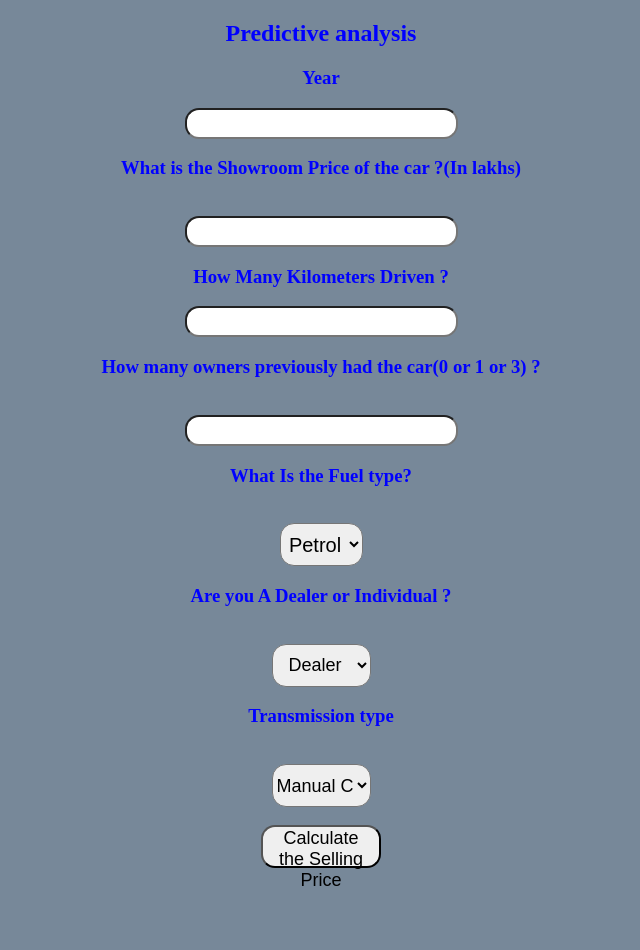
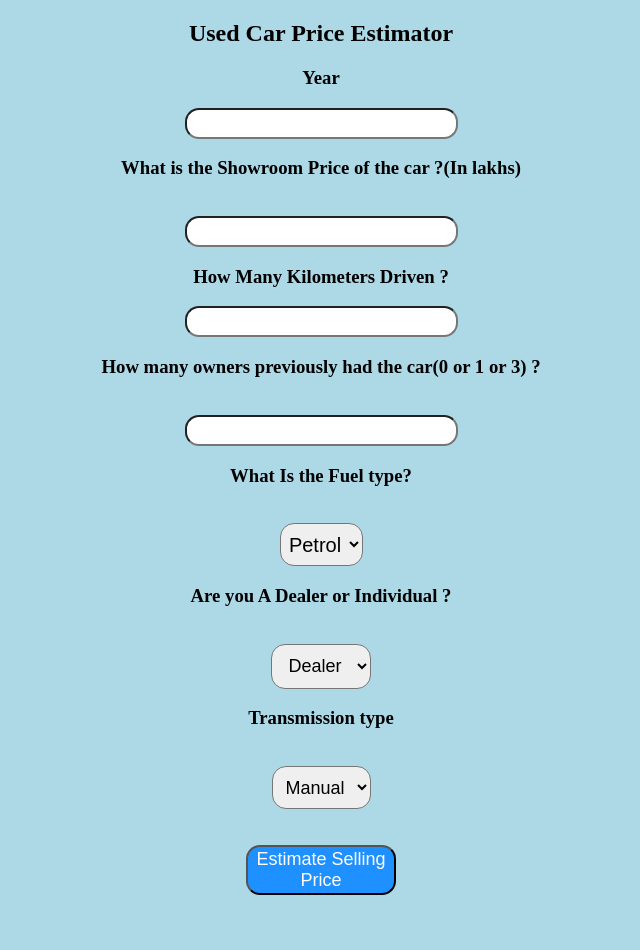
Before and after one commit to shivasaib/UsedCarPricePrediction, a Flask app: page / in a window 1280 px wide. Shown: the whole page, without its empty margins (319-959 px from the left). Before the commit the page ends 886 px from the top, so only its background shows below. Run offline with Flask 2, Linux system fonts and the light colour scheme; parts of the project's set-up code (start-up, migrations or seed data) failed here and were passed over.

Commit message:
Update index.html
css update

```diff
--- a/templates/index.html
+++ b/templates/index.html
@@ -9,9 +9,11 @@
 
 <body>
 
-    <div style="color:blue">
+
+
+    <div style="color:black">
         <form action="{{ url_for('predict')}}" method="post">
-            <h2>Predictive analysis</h2>
+            <h2>Used Car Price Estimator</h2>
             <h3>Year</h3>
             <input id="first" name="Year" type="number ">
             <h3>What is the Showroom Price of the car ?(In lakhs)</h3><br><input id="second" name="Present_Price" required="required">
@@ -27,10 +29,11 @@
                 <option value="Individual">Individual</option>
             </select>
             <h3>Transmission type</h3><br><select name="Transmission_Mannual" id="research" required="required">
-                <option value="Mannual">Manual Car</option>
-                <option value="Automatic">Automatic Car</option>
+                <option value="Mannual">Manual</option>
+                <option value="Automatic">Automatic</option>
             </select>
-            <br><br><button id="sub" type="submit ">Calculate the Selling Price</button>
+<br>
+            <br><br><button style= background-color:DodgerBlue id="sub" type="submit ">Estimate Selling Price </button>
             <br>
 
 
@@ -48,9 +51,9 @@
 
     <style>
         body {
-            background-color: lightslategray;
-            text-align: center;
-            padding: 0px;
+		  background: lightblue ;
+            	text-align: center;
+            	padding: 0px;
         }
 
         #research {
@@ -103,8 +106,8 @@
         }
 
         #resea {
-            width: 99px;
-            height: 43px;
+            width: 100px;
+            height: 45px;
             text-align: center;
             border-radius: 14px;
             font-size: 18px;
@@ -115,9 +118,10 @@
         }
 
         #sub {
-            width: 120px;
-            height: 43px;
+            width: 150px;
+            height: 50px;
             text-align: center;
+	    color:white;
             border-radius: 14px;
             font-size: 18px;
         }
```
